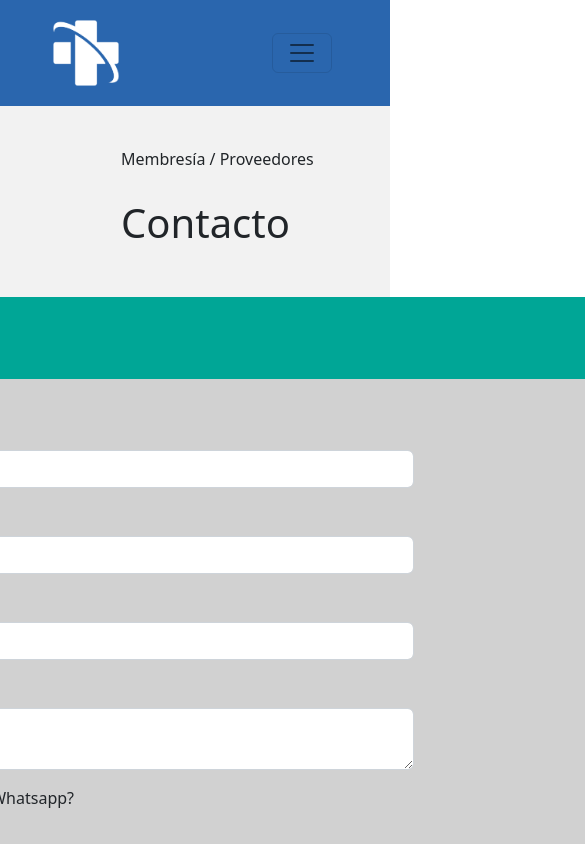
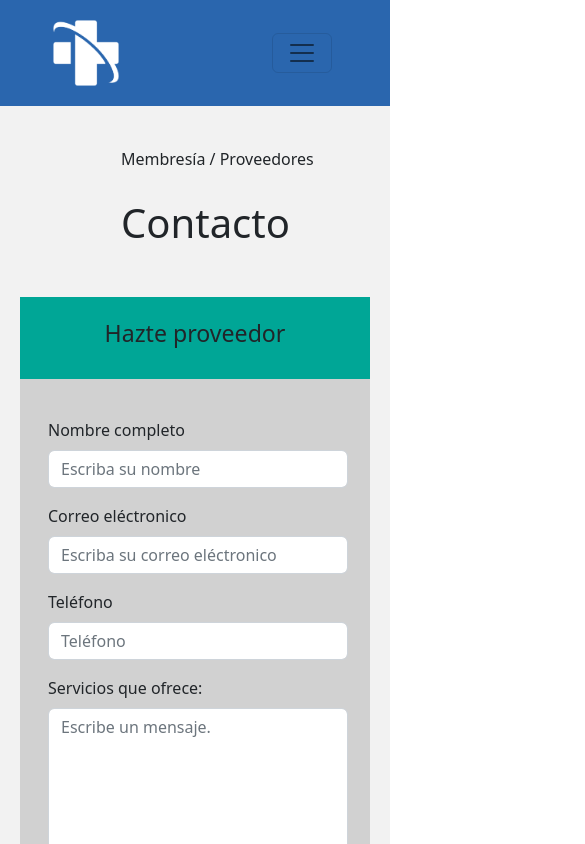
Before and after one commit to MrFontina/ProSaludMedical, a React (Create React App) app: page /proveedores in a window 390 px wide. Shown: the top 844 px of the page, 585 px wide, since content can reach past the window. Built offline with nearby package versions, Linux system fonts and the light colour scheme.

Commit message:
responsive proveedores

```diff
--- a/src/Componentes/Proveedores.js
+++ b/src/Componentes/Proveedores.js
@@ -18,7 +18,7 @@ function Proveedores() {
         </h3>
           </div>
         <div className='div-form-proveedores-bottom'>
-           <Form>
+           <Form className='formForm'>
 
           <Form.Group className="mb-3">
             <Form.Label>Nombre completo</Form.Label>
@@ -36,7 +36,7 @@ function Proveedores() {
           </Form.Group>
           <Form.Group className="mb-3">
             <Form.Label>Servicios que ofrece:</Form.Label>
-            <Form.Control as="textarea" aria-label="With textarea" placeholder='Escribe un mensaje.'/>
+            <Form.Control as="textarea" aria-label="With textarea" placeholder='Escribe un mensaje.' rows="8"/>
 
 
           </Form.Group>
--- a/src/Styles/Componentes/proveedores.scss
+++ b/src/Styles/Componentes/proveedores.scss
@@ -6,22 +6,88 @@
     .div-form-proveedores {
         width: 1145px;
         height: 900px;
+        @media (max-width: 1200px){
+            width: 900px;
+        }
+        @media (max-width: 992px){
+            width: 700px;
+        }
+        @media (max-width: 768px){
+            width: 460px;
+        }
+        @media (max-width: 480px){
+            width: 350px;
+        }
+        @media (max-width: 370px){
+            width: 280px;
+        }
 
 
         .div-form-proveedores-top {
-            width: 1145px;
+
             height: 82px;
             background: #00A696;
-            padding-left: 116px;
-            padding-top: 22px;
+            display: flex;
+            justify-content: center;
+            align-items: center;
+            @media (max-width: 1200px){
+
+            }
+            @media (max-width: 992px){
+
+            }
+            @media (max-width: 768px){
+
+            }
+            @media (max-width: 480px){
+
+            }
+            @media (max-width: 320px){
+
+            }
+            @media (max-width: 1200px){
+
+            }
+
         }
 
         .div-form-proveedores-bottom {
             background: #D1D1D1;
-            height: 650px;
+            height: 750px;
             padding-left: 116px;
             padding-right: 354px;
             padding-top: 39px;
+            @media (max-width: 1200px){
+                .formForm{
+                    width: 600px;
+                }
+            }
+            @media (max-width: 992px){
+                .formForm{
+                    width: 460px;
+                }
+            }
+            @media (max-width: 768px){
+                padding-left: 80px;
+            padding-right: 120px;
+                .formForm{
+                    width: 300px;
+                }
+            }
+            @media (max-width: 480px){
+                padding-left: 28px;
+            }
+            @media (max-width: 370px){
+                padding-left: 10px;
+                padding: 10px;
+                .formForm{
+                    width: 245px;
+                }
+
+            }
+            @media (max-width: 1200px){
+
+            }
 
         }
     }
```
